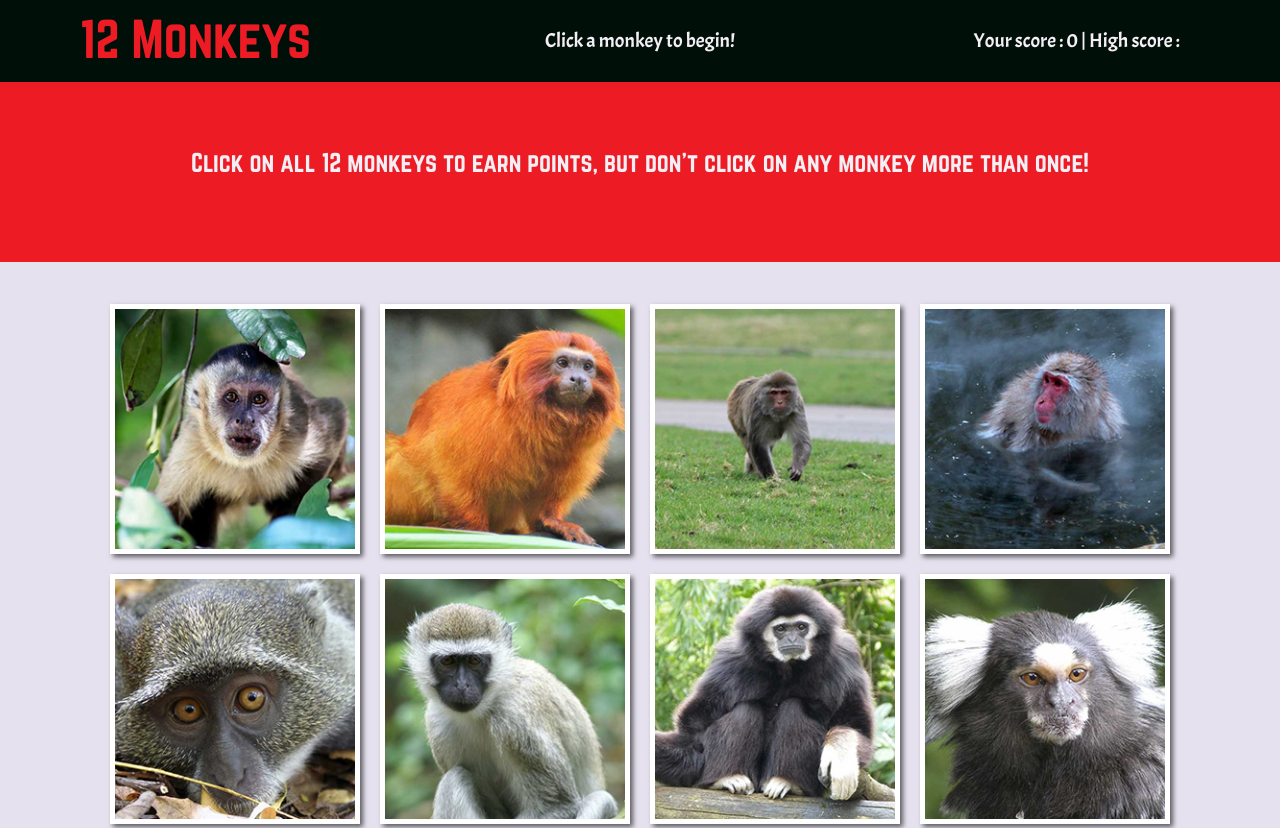
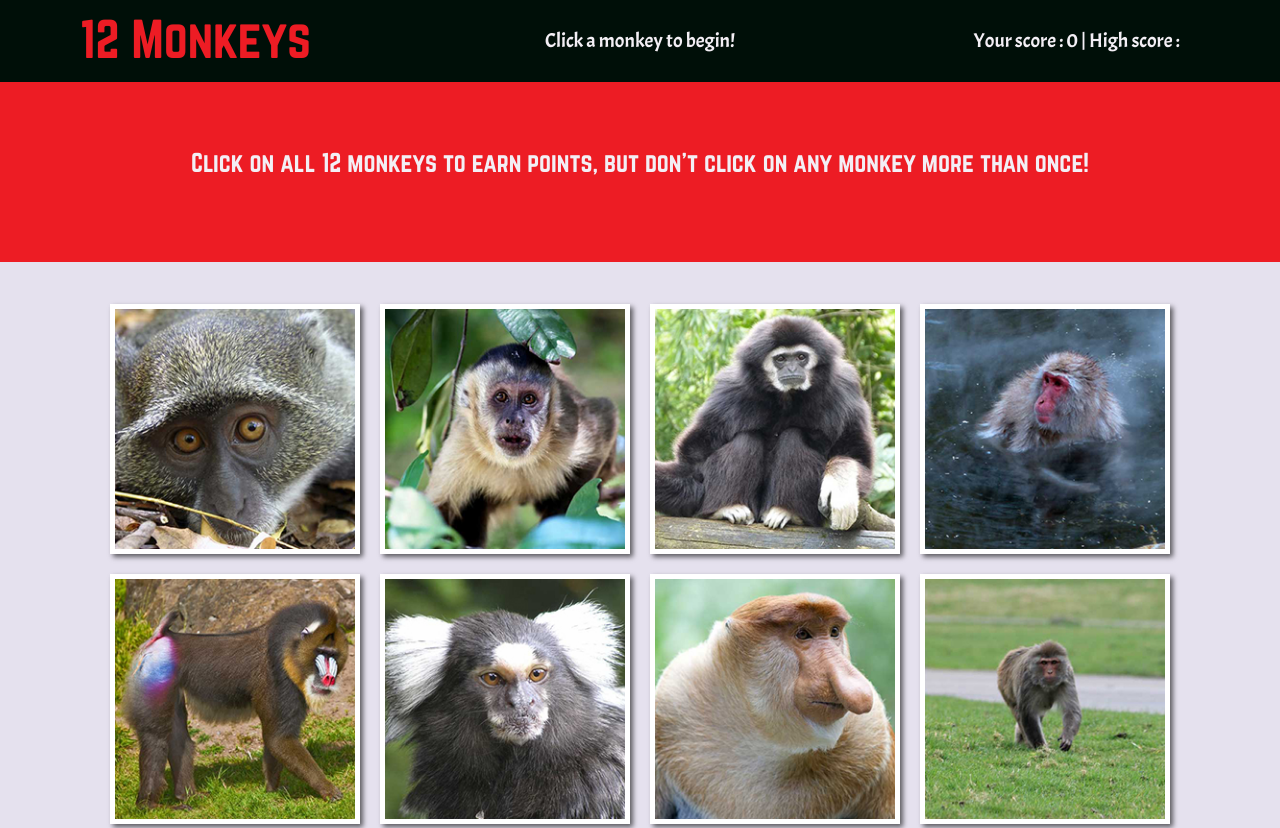
Before and after one commit to Xandromus/twelve-monkeys, a React (Create React App) app: page / in a window 1280 px wide. Shown: the top 828 px of the page. Built offline with nearby package versions, Linux system fonts and the light colour scheme.

Commit message:
got shuffle working on click

```diff
--- a/src/components/Main.js
+++ b/src/components/Main.js
@@ -68,6 +68,12 @@ let monkeyArray = [
 
 
 export default class Main extends Component {
+  constructor(props) {
+    super(props)
+    this.state = {
+      shuffle: false
+    }
+  }
 
   shuffleMonkeys = (array) => {
     for (let i = array.length -1; i > 0; i--) {
@@ -79,20 +85,25 @@ export default class Main extends Component {
     return array;
   }
 
+  handleClick = () => {
+    this.setState({shuffle: true})
+    this.shuffleMonkeys(monkeyArray);
+  }
+
   render() {
-    const shuffledMonkeys = this.shuffleMonkeys(monkeyArray);
     return (
       <div>
       <div className="jumbotron">
         <p>Click on all 12 monkeys to earn points, but don't click on any monkey more than once!</p>
       </div>
       <div className="container monkey-pen">
-      {shuffledMonkeys.map(image =>
+      {monkeyArray.map(image =>
           <Monkey
             src={image.src}
             alt={image.name}
             id={image.id}
             key={image.id}
+            handleClick={this.handleClick}
           />)}
 
       </div>
--- a/src/components/Monkey.js
+++ b/src/components/Monkey.js
@@ -10,7 +10,7 @@ export default class Monkey extends Component {
       <img className="img-fluid monkey"
       src={this.props.src}
       alt={this.props.name}
-      onClick={this.props.handleIncrement}
+      onClick={() => this.props.handleClick()}
       />
     )
   }
```
